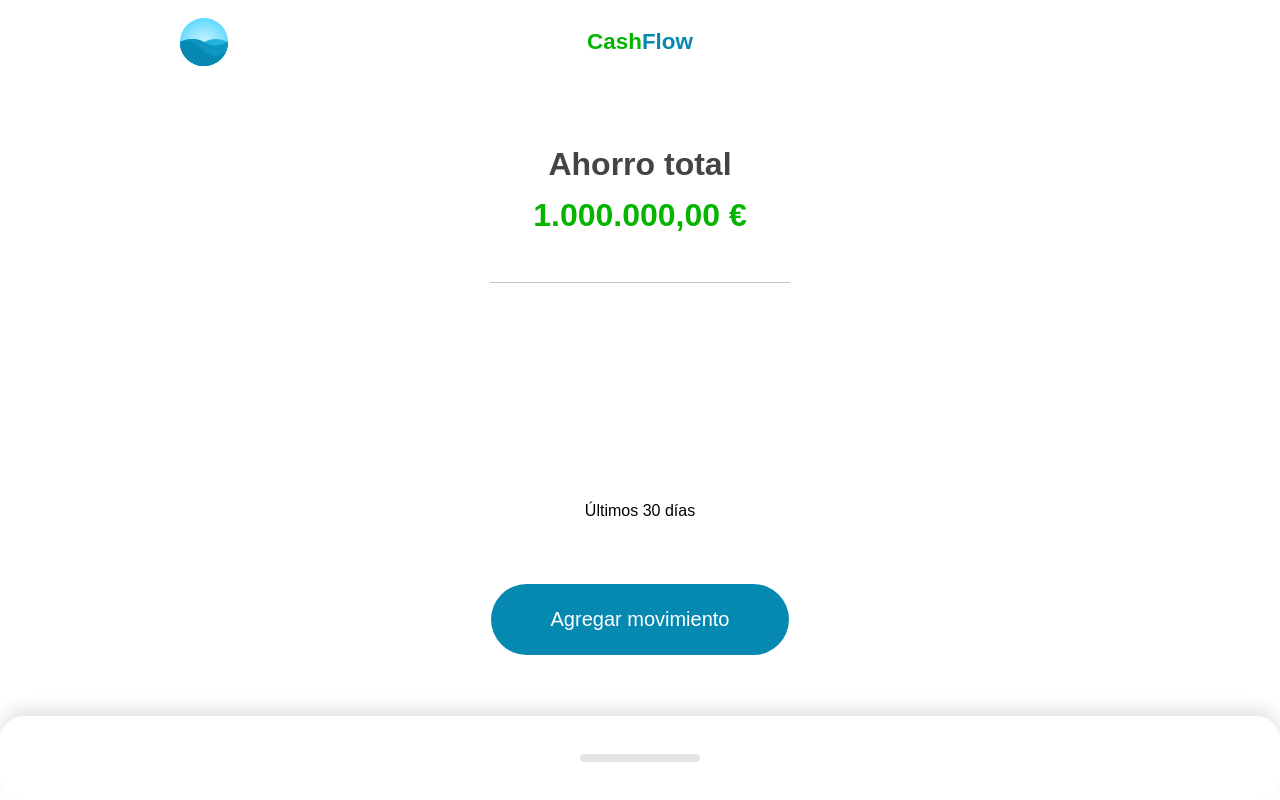
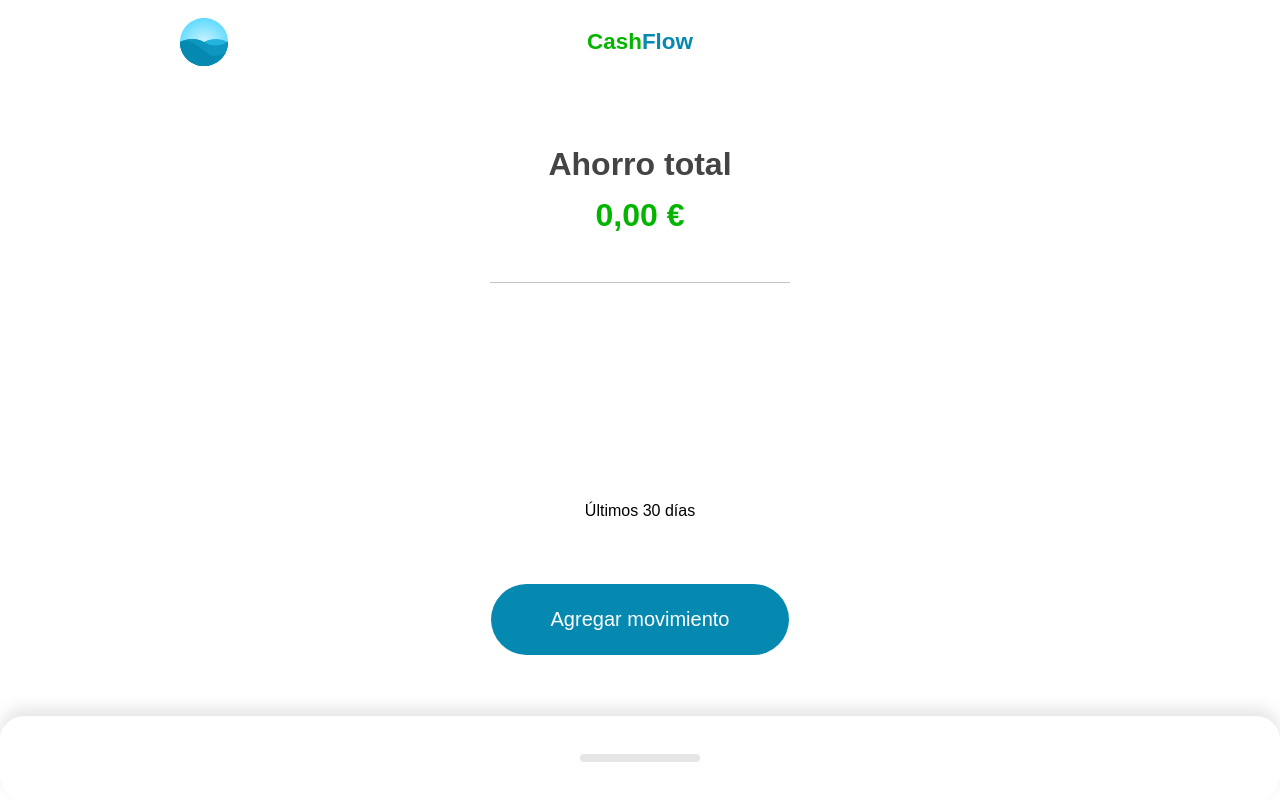
Before and after one commit to vimaik/curso_practico_de_vue.js, a Vue app: page / in a window 1280 px wide. Built offline with nearby package versions, Linux system fonts and the light colour scheme.

Commit message:
18B.Ahora la variable 'totalAmount' se calcula de forma automática a partir de los importes de los ñultimos movimientos (se ha convertido en computed property)

```diff
--- a/src/components/Home.vue
+++ b/src/components/Home.vue
@@ -7,7 +7,7 @@
       <Resume
         :total-label="'Ahorro total'"
         :label="label"
-        :total-amount="1000000"
+        :total-amount="totalAmount"
         :amount="amount"
       >
         <template #graphic>
@@ -78,6 +78,9 @@ export default {
         return 0;
       }
     },
+    totalAmount() {
+      return this.movements.reduce((total, movement) => total + movement.amount, 0);
+    },
   },
   mounted() {
     const movements = JSON.parse(localStorage.getItem("movements"));
```
